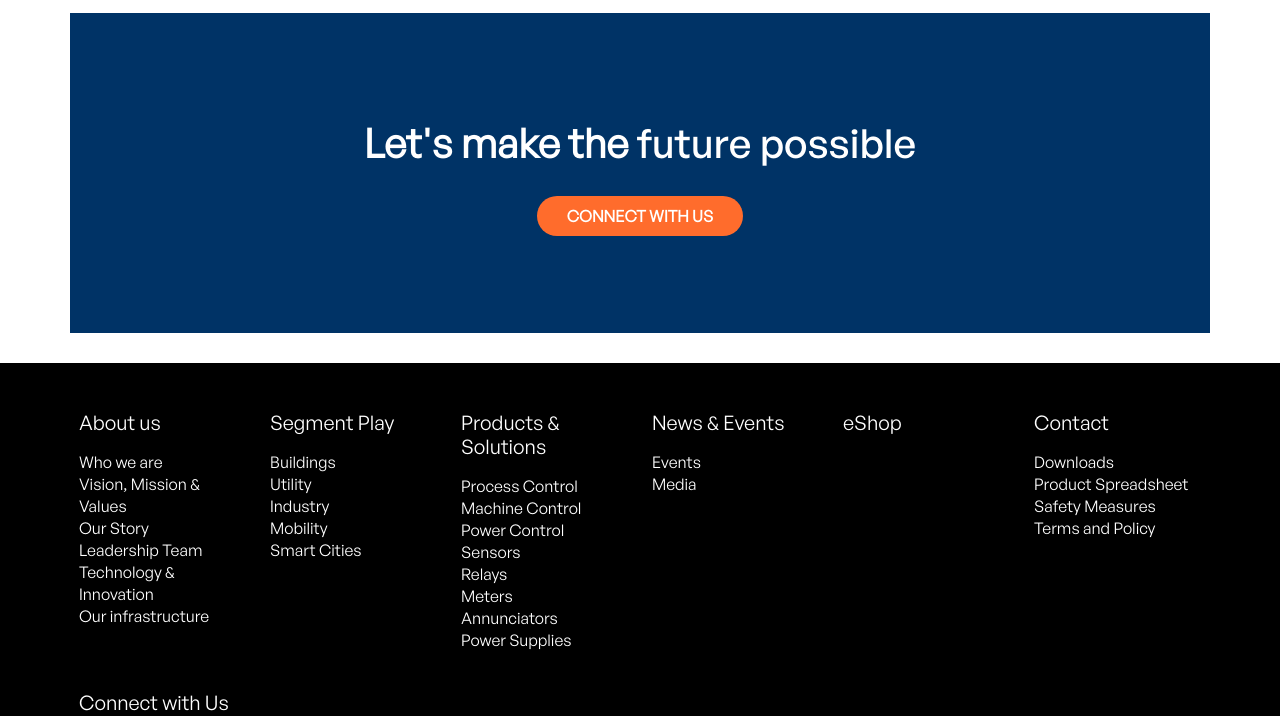
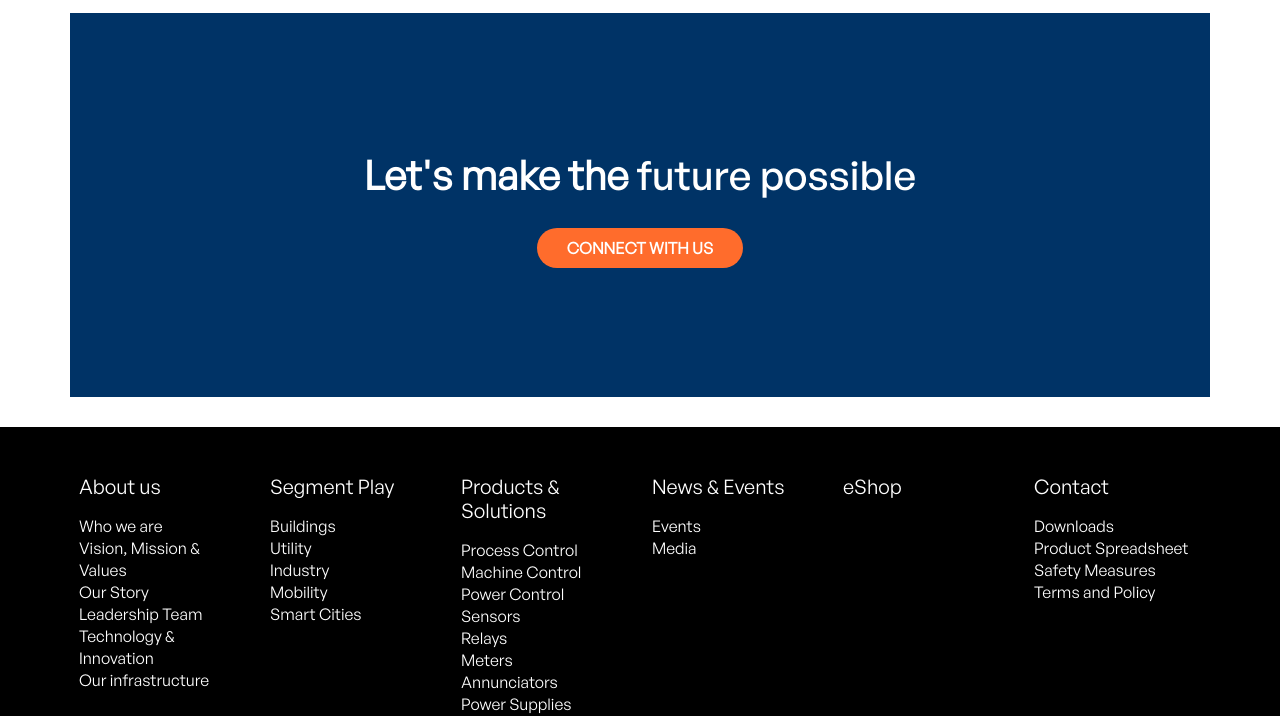
Before and after one commit to Qubit2211/eapl, a plain HTML site: page index.html in a window 1280 px wide. Shown: the part 3125-3841 px from the top of the page. Drawn offline with nearby package versions, Linux system fonts and the light colour scheme.

Commit message:
updated home page footer

```diff
--- a/index.html
+++ b/index.html
@@ -286,7 +286,7 @@
             </div>
          </section>
          <!-- ----------------------------------BASE DESIGN----------------------------------->
-         <section class="container connect-with-us py-3">
+         <section class="container connect-with-us py-5">
             <div class="button-container connect-with-us ">
                <h1> <b>Let's make the</b> future possible</h1>
                <a href="contact.html" class="connect-button">Connect with us</a>
```
